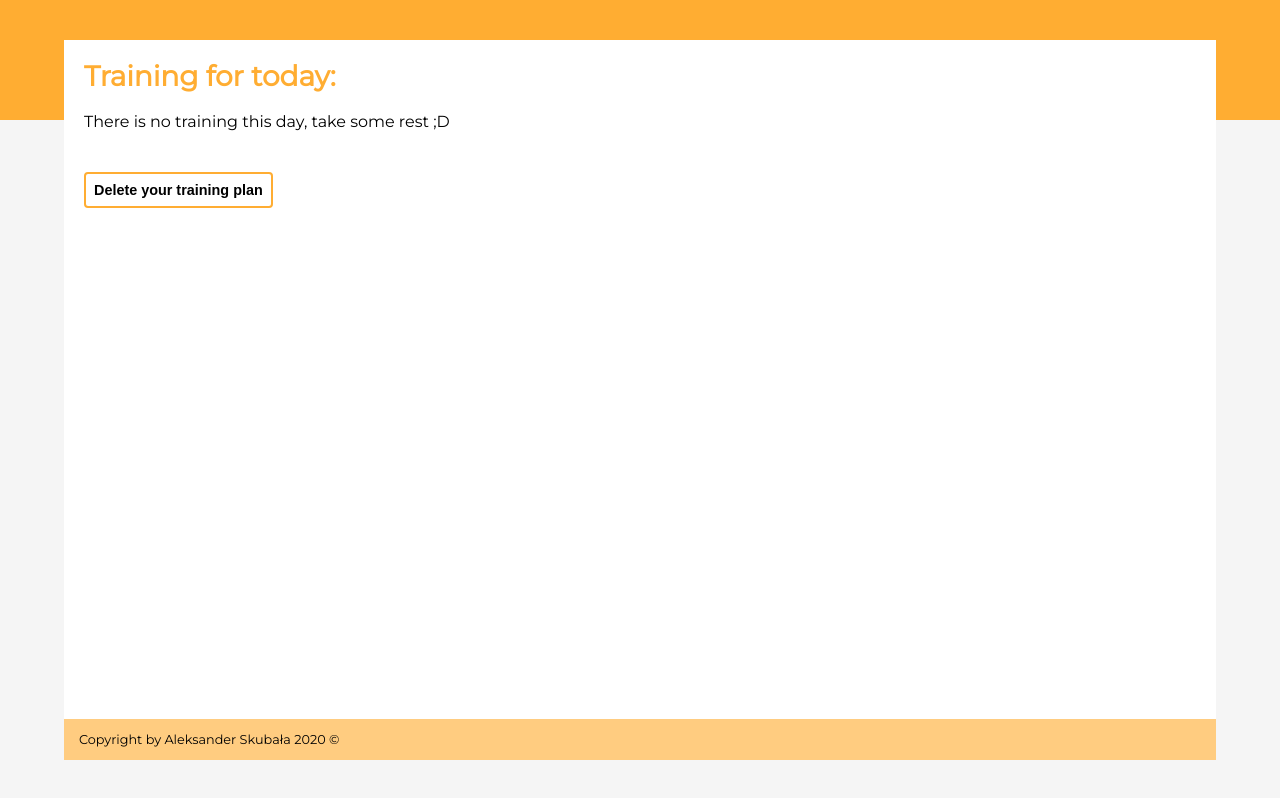
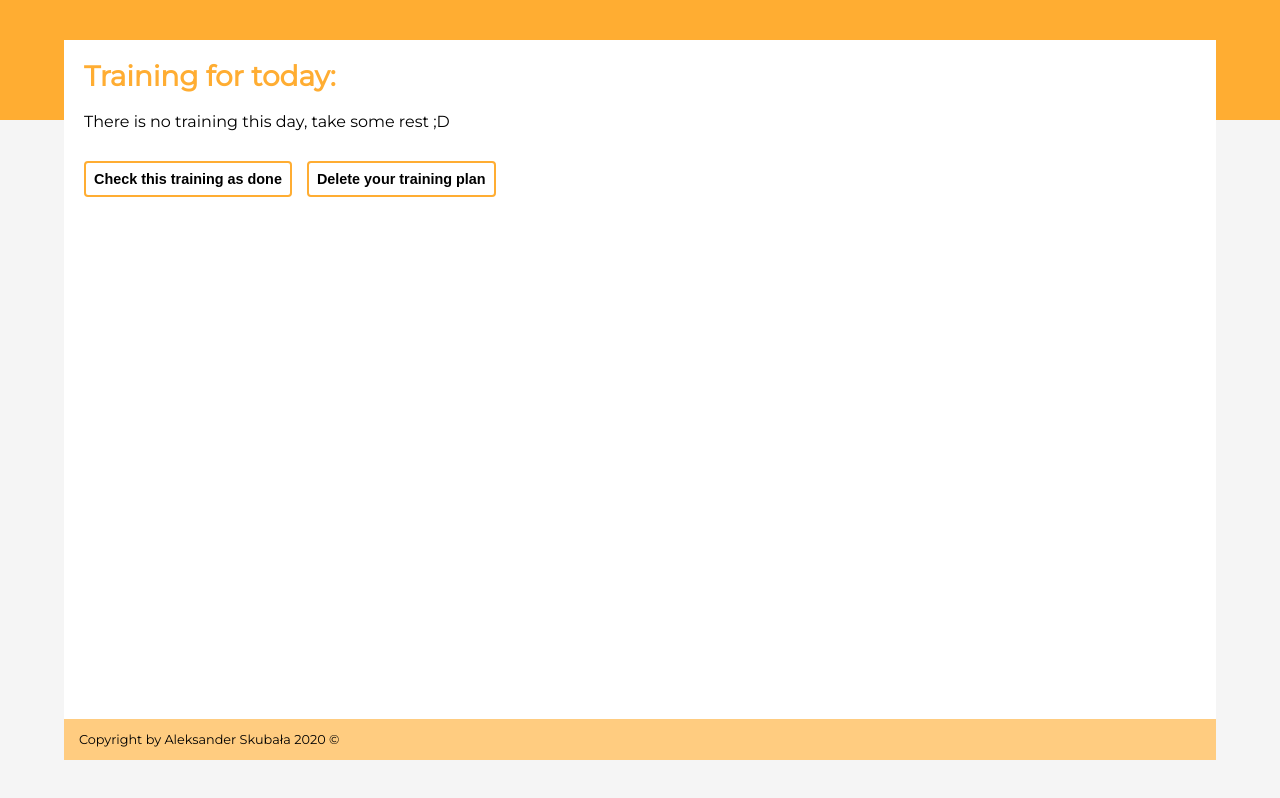
Before and after one commit to AleksanderSkubala/100-pushups, a Vue app: page / in a window 1280 px wide. Both pictures are taken after a click on the button "Make training plan". Built offline with nearby package versions, Linux system fonts and the light colour scheme.

Commit message:
add new button, new functionality - marking training as done

```diff
--- a/src/components/Schedule.vue
+++ b/src/components/Schedule.vue
@@ -16,7 +16,10 @@
         </tr>
       </tbody>
     </table>
-    <Button @click.native="deletePlan()" text="Delete your training plan"></Button>
+    <div class="buttons">
+      <Button @click.native="markAsDone()" text="Check this training as done"></Button>
+      <Button @click.native="deletePlan()" text="Delete your training plan"></Button>
+    </div>
   </div>
 </template>
 
@@ -40,6 +43,13 @@ export default {
       localStorage.clear();
       this.$emit('deletePlan');
       window.location = '';
+    },
+    markAsDone() {
+      if (this.training) {
+        this.plan[this.plan.indexOf(this.training)].done = true;
+        this.training = '';
+        localStorage.setItem('trainingPlan', JSON.stringify(this.plan));
+      }
     },
     getRest() {
       switch (this.plan.indexOf(this.training)) {
@@ -65,8 +75,9 @@ export default {
   },
   mounted() {
     if (this.plan) {
-      const today = format(new Date('05/18/2020'), 'MM/dd/yyyy');
-      this.training = this.plan.find((object) => object.date === today);
+      // const today = format(new Date('05/18/2020'), 'MM/dd/yyyy');
+      const today = format(new Date(), 'MM/dd/yyyy');
+      this.training = this.plan.find((object) => object.date === today && object.done);
     }
   },
 };
@@ -90,9 +101,19 @@ export default {
       }
     }
 
+    .buttons {
+      margin-top: 30px;
 
-    button {
-      margin-top: 25px;
+      button:not(:first-child) {
+        margin-top: 20px;
+      }
+    }
+
+    @media (min-width: 768px) {
+      .buttons button:not(:first-child) {
+        margin-top: unset;
+        margin-left: 15px;
+      }
     }
   }
 </style>
```
